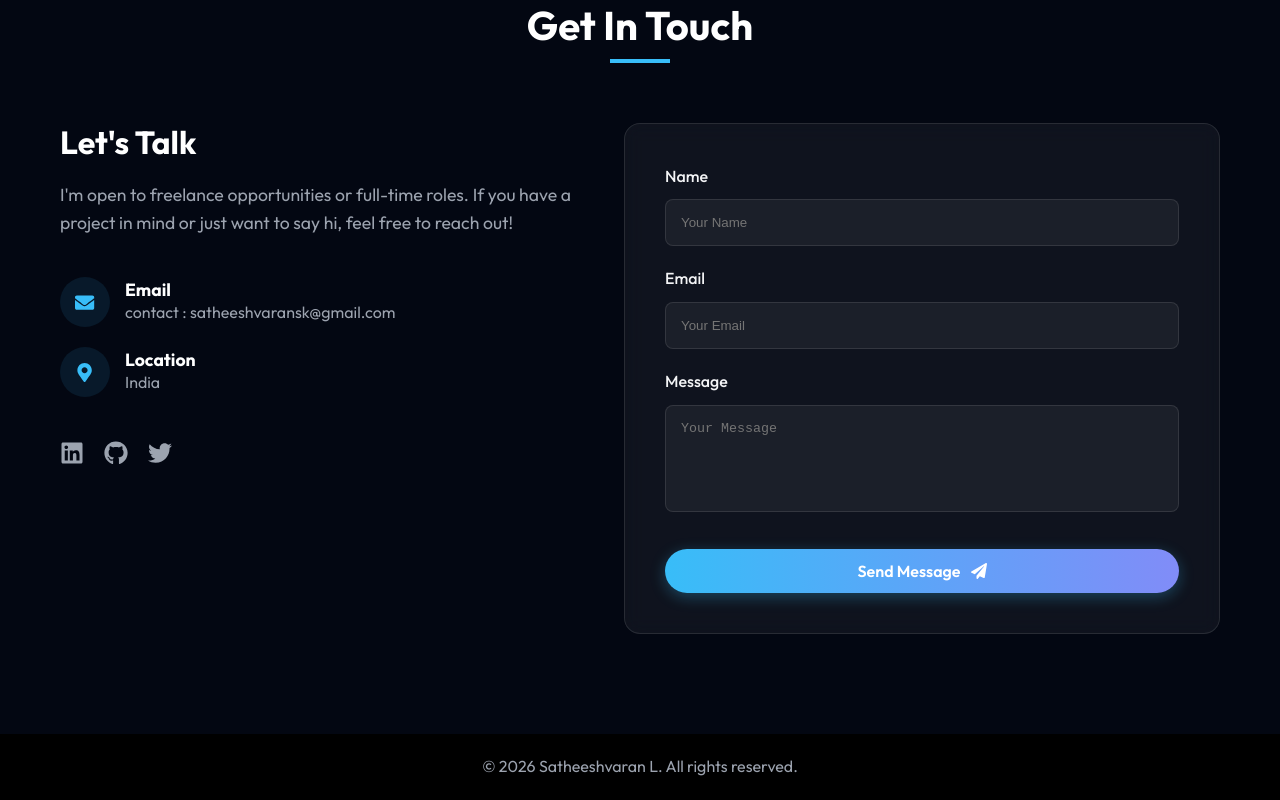
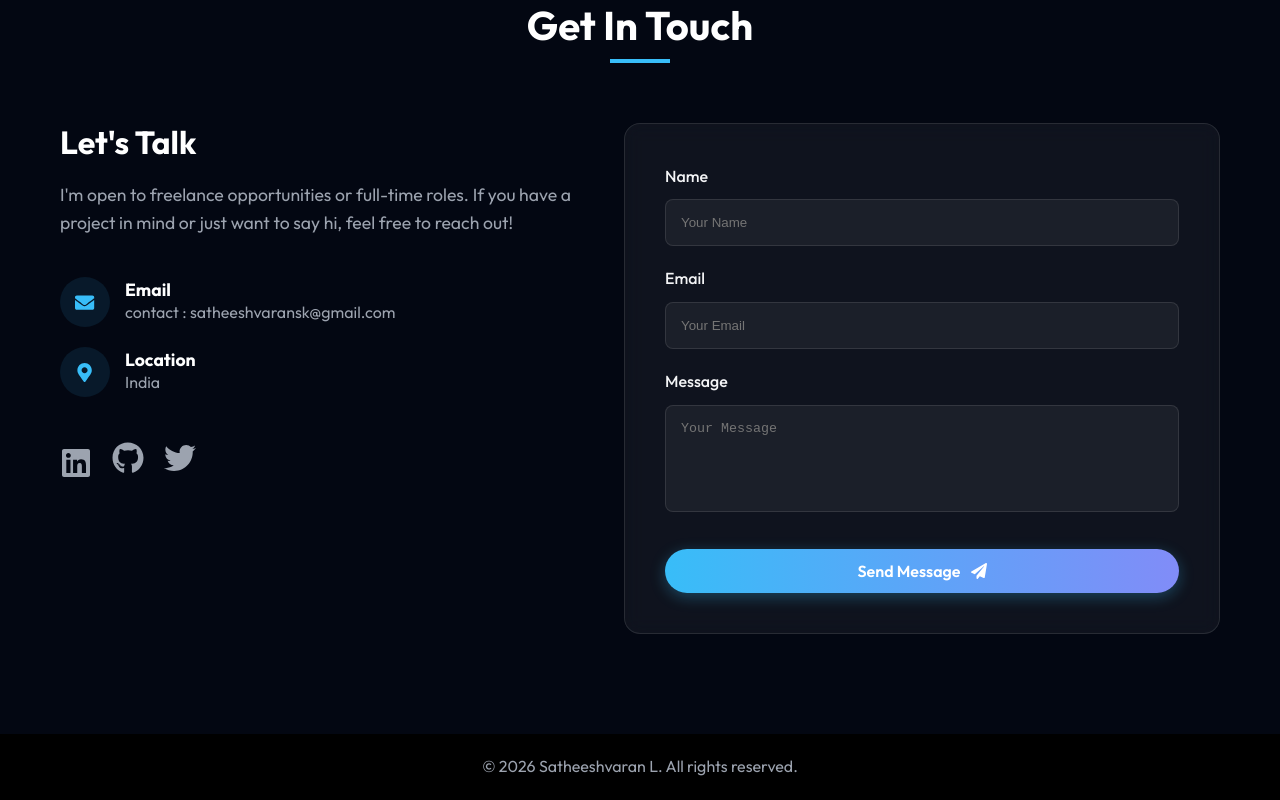
Before and after one commit to Sxtheesh/MyPortolio, a React (Vite) app: page / in a window 1280 px wide. Shown: the part 3492-4292 px from the top of the page. Built offline with nearby package versions, Linux system fonts and the light colour scheme.

Commit message:
Fix LinkedIn link and improve styling

```diff
--- a/src/components/Contact.jsx
+++ b/src/components/Contact.jsx
@@ -98,9 +98,33 @@ const Contact = () => {
                         </div>
 
                         <div style={{ marginTop: '40px', display: 'flex', gap: '20px' }}>
-                            <a href="https://www.linkedin.com/in/satheeshvaran-l-b07bb8298/" target="_blank" rel="noopener noreferrer" style={{ fontSize: '1.5rem', color: 'var(--text-secondary)', transition: 'color 0.3s' }} onMouseOver={(e) => e.currentTarget.style.color = 'var(--primary-color)'} onMouseOut={(e) => e.currentTarget.style.color = 'var(--text-secondary)'}><FaLinkedin /></a>
-                            <a href="#" style={{ fontSize: '1.5rem', color: 'var(--text-secondary)', transition: 'color 0.3s' }} onMouseOver={(e) => e.currentTarget.style.color = 'var(--primary-color)'} onMouseOut={(e) => e.currentTarget.style.color = 'var(--text-secondary)'}><FaGithub /></a>
-                            <a href="#" style={{ fontSize: '1.5rem', color: 'var(--text-secondary)', transition: 'color 0.3s' }} onMouseOver={(e) => e.currentTarget.style.color = 'var(--primary-color)'} onMouseOut={(e) => e.currentTarget.style.color = 'var(--text-secondary)'}><FaTwitter /></a>
+                            <a
+                                href="https://www.linkedin.com/in/satheeshvaran-l-b07bb8298/"
+                                target="_blank"
+                                rel="noopener noreferrer"
+                                style={{
+                                    fontSize: '2rem',
+                                    color: 'var(--text-secondary)',
+                                    transition: 'all 0.3s ease',
+                                    display: 'flex',
+                                    alignItems: 'center',
+                                    justifyContent: 'center',
+                                    textDecoration: 'none',
+                                    cursor: 'pointer'
+                                }}
+                                onMouseOver={(e) => {
+                                    e.currentTarget.style.color = '#0077b5'; // LinkedIn Blue
+                                    e.currentTarget.style.transform = 'translateY(-3px)';
+                                }}
+                                onMouseOut={(e) => {
+                                    e.currentTarget.style.color = 'var(--text-secondary)';
+                                    e.currentTarget.style.transform = 'translateY(0)';
+                                }}
+                            >
+                                <FaLinkedin />
+                            </a>
+                            <a href="#" style={{ fontSize: '2rem', color: 'var(--text-secondary)', transition: 'all 0.3s ease', cursor: 'pointer' }} onMouseOver={(e) => e.currentTarget.style.color = 'var(--primary-color)'} onMouseOut={(e) => e.currentTarget.style.color = 'var(--text-secondary)'}><FaGithub /></a>
+                            <a href="#" style={{ fontSize: '2rem', color: 'var(--text-secondary)', transition: 'all 0.3s ease', cursor: 'pointer' }} onMouseOver={(e) => e.currentTarget.style.color = 'var(--primary-color)'} onMouseOut={(e) => e.currentTarget.style.color = 'var(--text-secondary)'}><FaTwitter /></a>
                         </div>
                     </motion.div>
 
```
